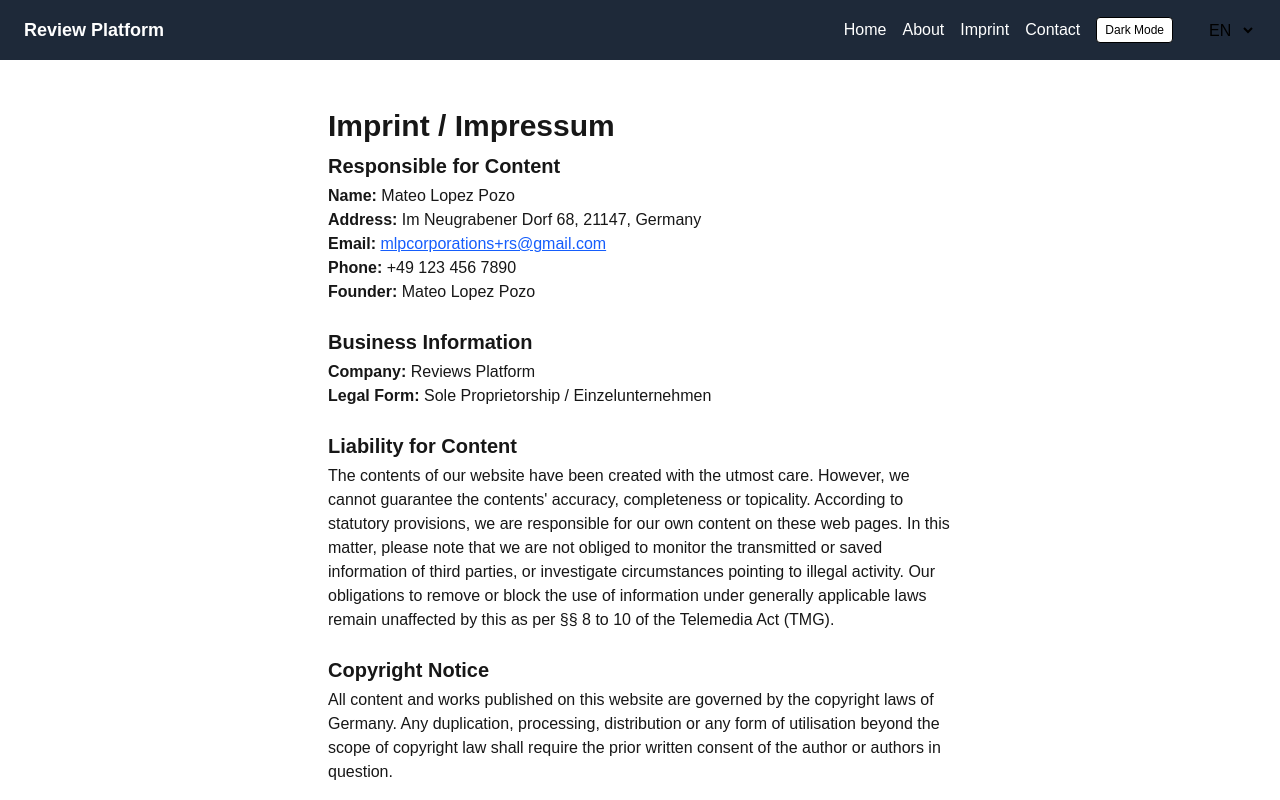
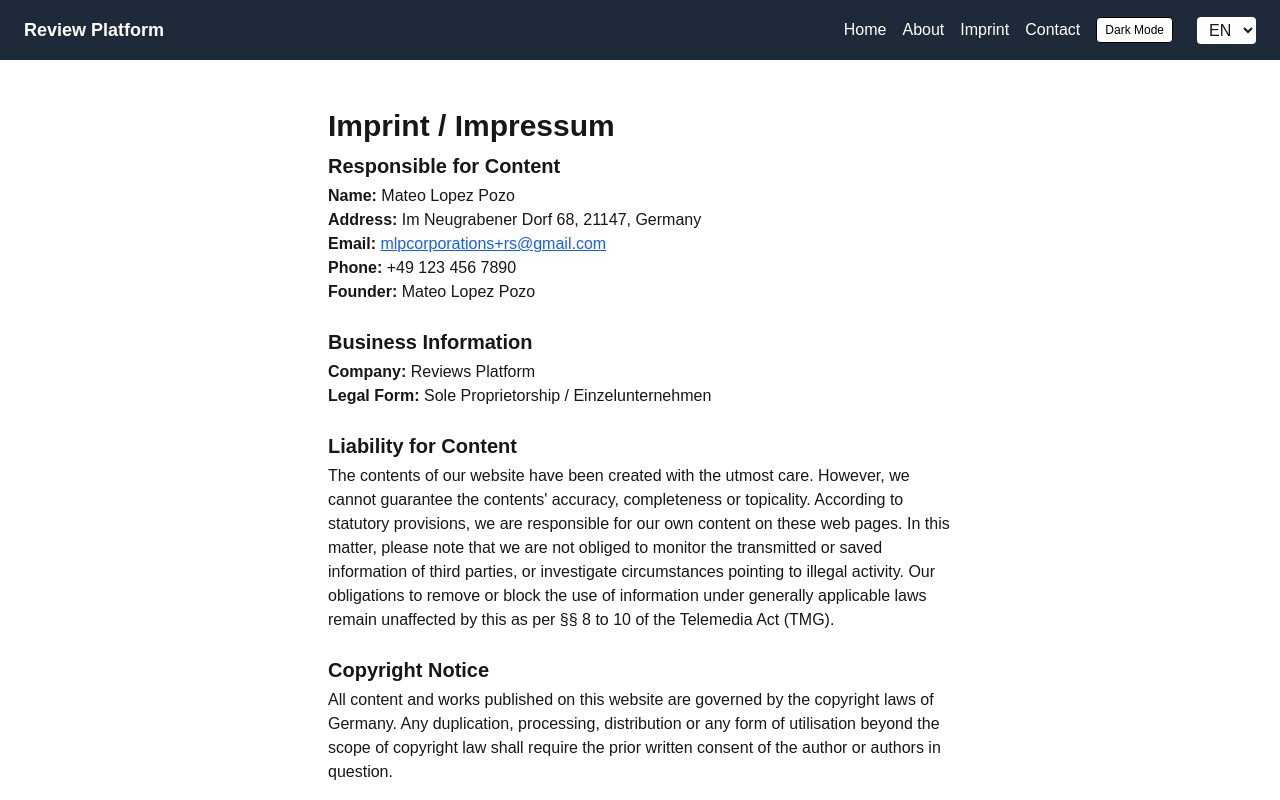
Before and after one commit to MateoLPozo2/reviews_service, a Next.js app: page /imprint in a window 1280 px wide. Shown: the top 800 px of the page. Built offline with nearby package versions, Linux system fonts and the light colour scheme.

Commit message:
Changed font from language dropdown

```diff
--- a/components/Layout.js
+++ b/components/Layout.js
@@ -5,7 +5,7 @@ import { useRouter } from "next/router";
 
 export default function Layout({ children }) {
   const router = useRouter();
-  const { locale, locales, asPath } = router;
+  const { locale, locales = [], asPath } = router;
 
   return (
     <div className="min-h-screen flex flex-col">
@@ -18,16 +18,16 @@ export default function Layout({ children }) {
             <Link href="/imprint" locale={locale}>Imprint</Link>
             <Link href="/contact" locale={locale}>Contact</Link>
             <ThemeToggle />
-            {/* Language Switcher (basic, replace with dropdown/accordion later) */}
+            {/* Language Switcher */}
             <select
               value={locale}
               onChange={e =>
                 router.push(asPath, asPath, { locale: e.target.value })
               }
-              className="ml-2 px-2 py-1 rounded text-black"
+              className="ml-2 px-2 py-1 rounded text-gray-900 dark:text-gray-100 bg-white dark:bg-gray-700"
               aria-label="Change language"
             >
-              {locales && locales.map(lng => (
+              {locales.map(lng => (
                 <option key={lng} value={lng}>
                   {lng.toUpperCase()}
                 </option>
```
